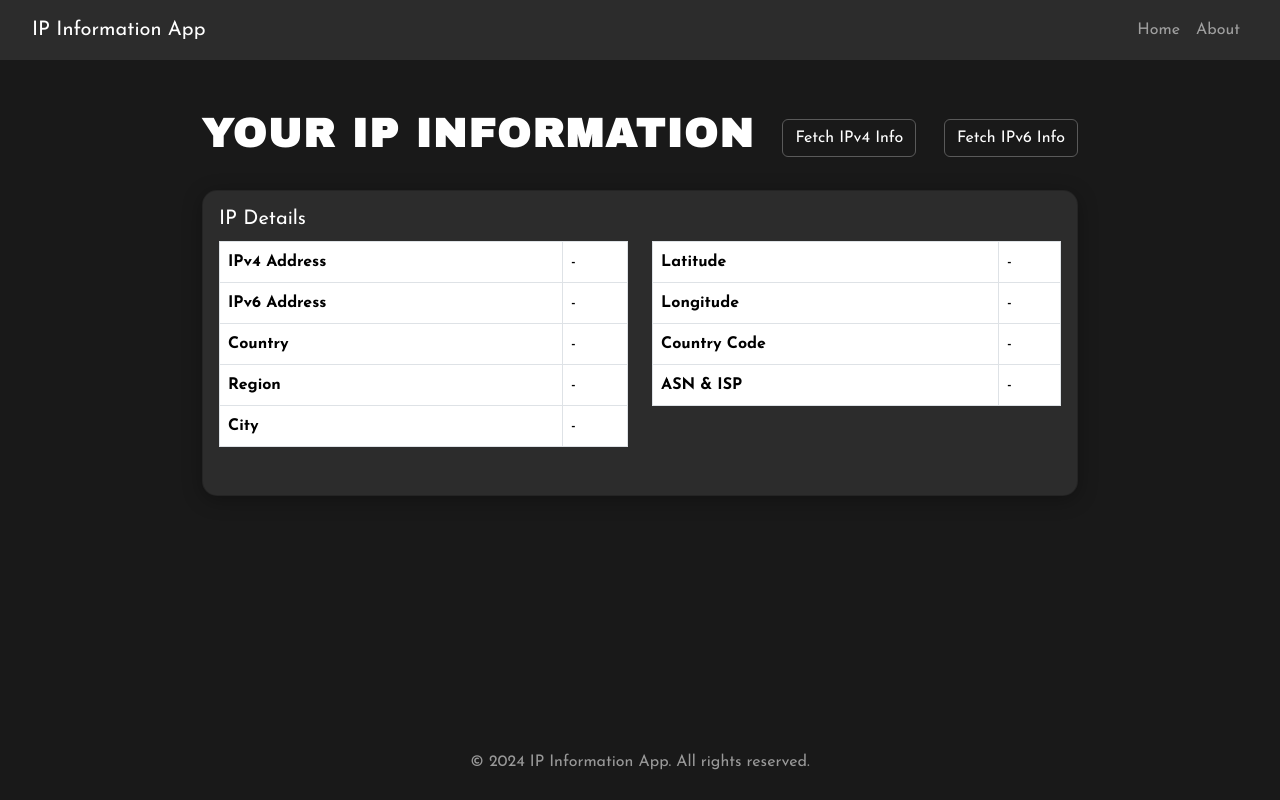
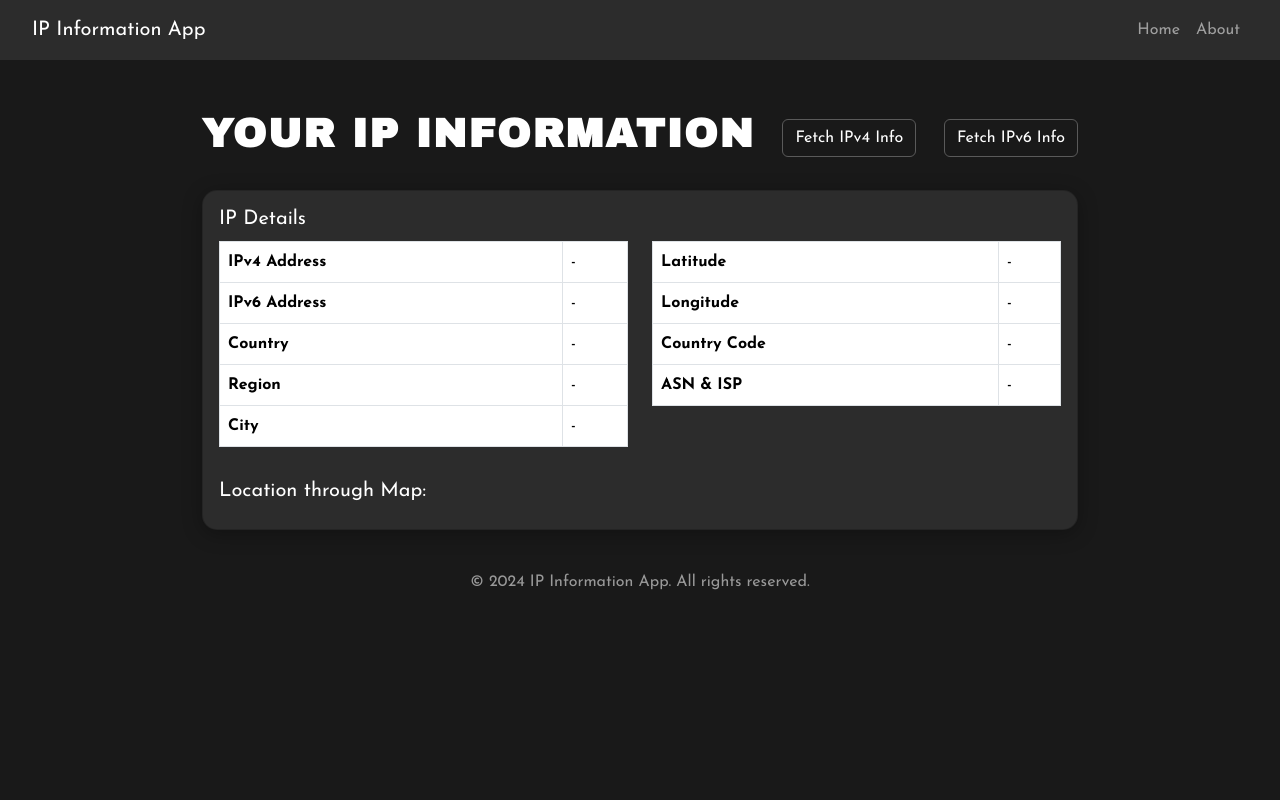
Before and after one commit to Alva156/The_Group_Proj3, a Flask app: page / in a window 1280 px wide. Run offline with Flask 3, Linux system fonts and the light colour scheme; some libraries are stand-ins or nearby versions.

Commit message:
added map

```diff
--- a/templates/index.html
+++ b/templates/index.html
@@ -10,47 +10,70 @@
       integrity="sha384-QWTKZyjpPEjISv5WaRU9OFeRpok6YctnYmDr5pNlyT2bRjXh0JMhjY6hW+ALEwIH"
       crossorigin="anonymous"
     />
+    <!-- Leaflet CSS for the map -->
+    <link
+      rel="stylesheet"
+      href="https://unpkg.com/leaflet@1.7.1/dist/leaflet.css"
+    />
+
+    <!-- Leaflet JavaScript -->
+    <script src="https://unpkg.com/leaflet@1.7.1/dist/leaflet.js"></script>
+
     <link
       href="https://fonts.googleapis.com/css2?family=Abril+Fatface&family=Josefin+Sans:wght@400;700&family=Archivo+Black&display=swap"
       rel="stylesheet"
+    />
+    <!-- Leaflet CSS for the map -->
+    <link
+      rel="stylesheet"
+      href="https://unpkg.com/leaflet@1.7.1/dist/leaflet.css"
     />
     <style>
       body {
         background-color: #191919;
         font-family: "Josefin Sans", sans-serif;
         color: white;
+        padding-bottom: 70px; /* Ensure footer doesn't overlap content */
       }
+
       .navbar {
         background-color: #2c2c2c;
         padding: 10px 20px;
       }
+
       .container {
         max-width: 900px;
         margin-top: 50px;
       }
+
       .card {
         border-radius: 15px;
         background-color: #2c2c2c;
         box-shadow: 0 4px 20px rgba(0, 0, 0, 0.3);
       }
+
       .btn-danger {
         background-color: #191919;
         border-color: #5a5a5a;
       }
+
       .btn-danger:hover {
         background-color: #2c2c2c;
         border-color: #7a7a7a;
       }
+
       h1 {
         font-family: "Archivo Black", sans-serif;
         color: #ffffff;
         font-weight: bold;
         letter-spacing: 2px;
       }
+
       h5.card-title {
         color: #ffffff;
         margin-bottom: 10px;
       }
+
       table {
         width: 100%;
         font-size: 1em;
@@ -58,19 +81,30 @@
         background-color: #2a2a2a;
         border: 1px solid #444;
       }
+
       th {
         background-color: #2a2a2a;
         color: #ffffff;
         padding: 15px;
       }
+
       td {
         background-color: #2a2a2a;
         color: #ffffff;
         border-top: 1px solid #444;
         padding: 15px;
       }
+
+      /* Styling for map */
+      #map {
+        height: 250px; /* Adjusted height */
+        border-radius: 10px;
+        background-color: #2a2a2a;
+        margin-top: 20px;
+      }
+
       .footer {
-        position: fixed;
+        position: relative;
         bottom: 0;
         left: 0;
         width: 100%;
@@ -80,28 +114,7 @@
         background-color: #191919;
         padding: 10px 0;
       }
-
-      @media (max-width: 768px) {
-        h1 {
-          font-size: 1.8rem;
-        }
-        .btn-lg {
-          font-size: 1rem;
-          width: 50%;
-          margin-top: 20px;
-        }
-      }
     </style>
-    <script
-      src="https://cdn.jsdelivr.net/npm/@popperjs/core@2.11.8/dist/umd/popper.min.js"
-      integrity="sha384-I7E8VVD/ismYTF4hNIPjVp/Zjvgyol6VFvRkX/vR+Vc4jQkC+hVqc2pM8ODewa9r"
-      crossorigin="anonymous"
-    ></script>
-    <script
-      src="https://cdn.jsdelivr.net/npm/bootstrap@5.3.3/dist/js/bootstrap.bundle.min.js"
-      integrity="sha384-YvpcrYf0tY3lHB60NNkmXc5s9fDVZLESaAA55NDzOxhy9GkcIdslK1eN7N6jIeHz"
-      crossorigin="anonymous"
-    ></script>
   </head>
   <body>
     <nav class="navbar navbar-expand-lg navbar-dark">
@@ -200,6 +213,9 @@
                 </tbody>
               </table>
             </div>
+            <!-- Map container -->
+            <h5 class="card-title">Location through Map:</h5>
+            <div id="map"></div>
           </div>
         </div>
       </div>
@@ -217,6 +233,7 @@
           .then((response) => response.json())
           .then((data) => {
             updateUI(data, "IPv4");
+            updateMap(data);
           })
           .catch((error) => {
             console.error("Error fetching IPv4 information:", error);
@@ -230,6 +247,7 @@
           .then((response) => response.json())
           .then((data) => {
             updateUI(data, "IPv6");
+            updateMap(data);
           })
           .catch((error) => {
             console.error("Error fetching IPv6 information:", error);
@@ -242,20 +260,10 @@
           const ipv4 = data.ip || "Not available";
           document.getElementById("ipv4").textContent = ipv4;
           document.getElementById("ipv6").textContent = "Not available";
-          console.log(
-            ipv4 !== "Not available"
-              ? "IPv4 fetched successfully"
-              : "IPv4 not available"
-          );
         } else if (type === "IPv6") {
           const ipv6 = data.ip || "Not available";
           document.getElementById("ipv6").textContent = ipv6;
           document.getElementById("ipv4").textContent = "Not available";
-          console.log(
-            ipv6 !== "Not available"
-              ? "IPv6 fetched successfully"
-              : "IPv6 not available"
-          );
         }
 
         document.getElementById("country").textContent =
@@ -275,6 +283,43 @@
         document.getElementById("country_code").textContent =
           data.country || "Not available";
       }
+
+      let mapInstance;
+
+      function updateMap(data) {
+        const lat = data.loc ? parseFloat(data.loc.split(",")[0]) : null;
+        const lng = data.loc ? parseFloat(data.loc.split(",")[1]) : null;
+        const ip = data.ip; // Check if there's a valid IP address
+
+        if (lat && lng && ip) {
+          // Show the map if valid location and IP exist
+          document.getElementById("map").style.display = "block";
+
+          // Destroy the existing map instance if it already exists
+          if (mapInstance) {
+            mapInstance.remove();
+          }
+
+          // Initialize a new map instance
+          mapInstance = L.map("map").setView([lat, lng], 10);
+
+          L.tileLayer("https://{s}.tile.openstreetmap.org/{z}/{x}/{y}.png", {
+            attribution:
+              '© <a href="https://www.openstreetmap.org/copyright">OpenStreetMap</a> contributors',
+          }).addTo(mapInstance);
+
+          L.marker([lat, lng])
+            .addTo(mapInstance)
+            .bindPopup("<b>IP Location</b>")
+            .openPopup();
+        } else {
+          // Hide the map if no valid location or IP
+          document.getElementById("map").style.display = "none";
+        }
+      }
+
+      // Ensure the map is hidden by default
+      document.getElementById("map").style.display = "none";
     </script>
   </body>
 </html>
```
Also changed, not shown: README.md.
